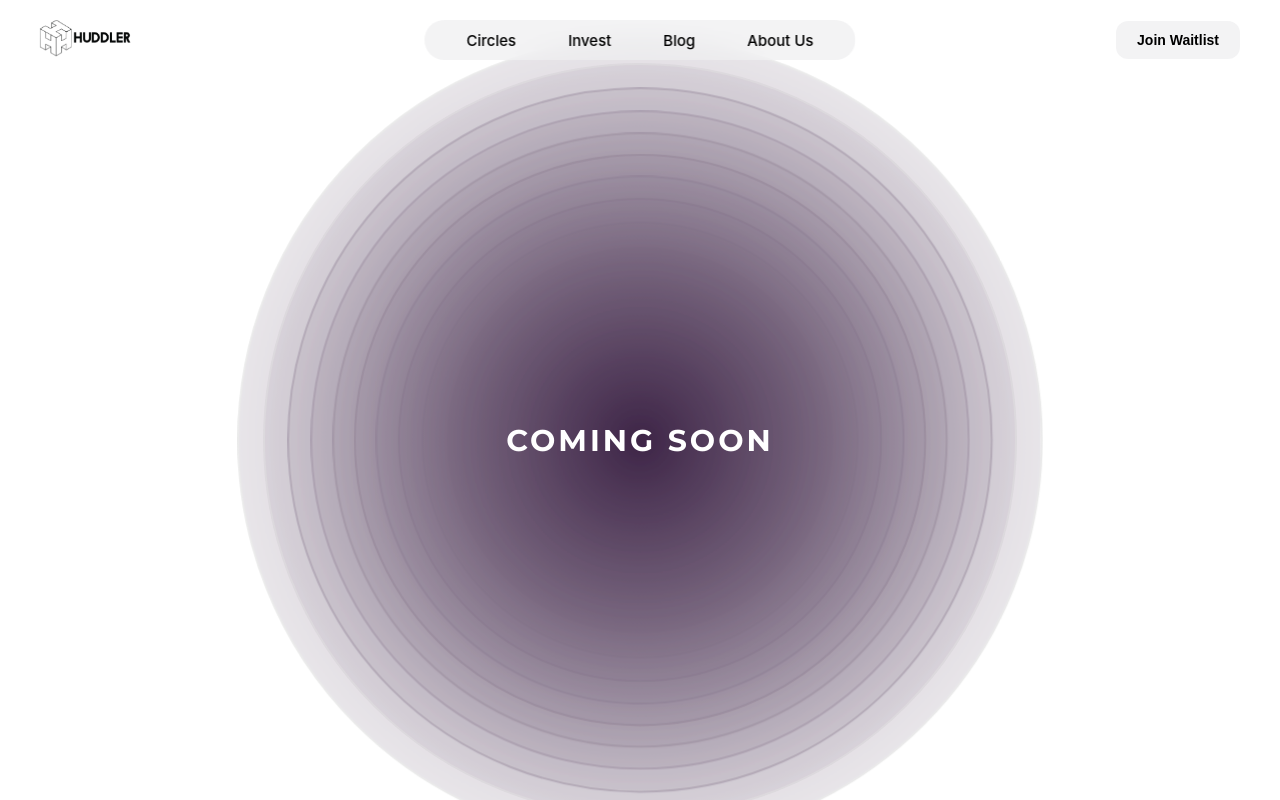
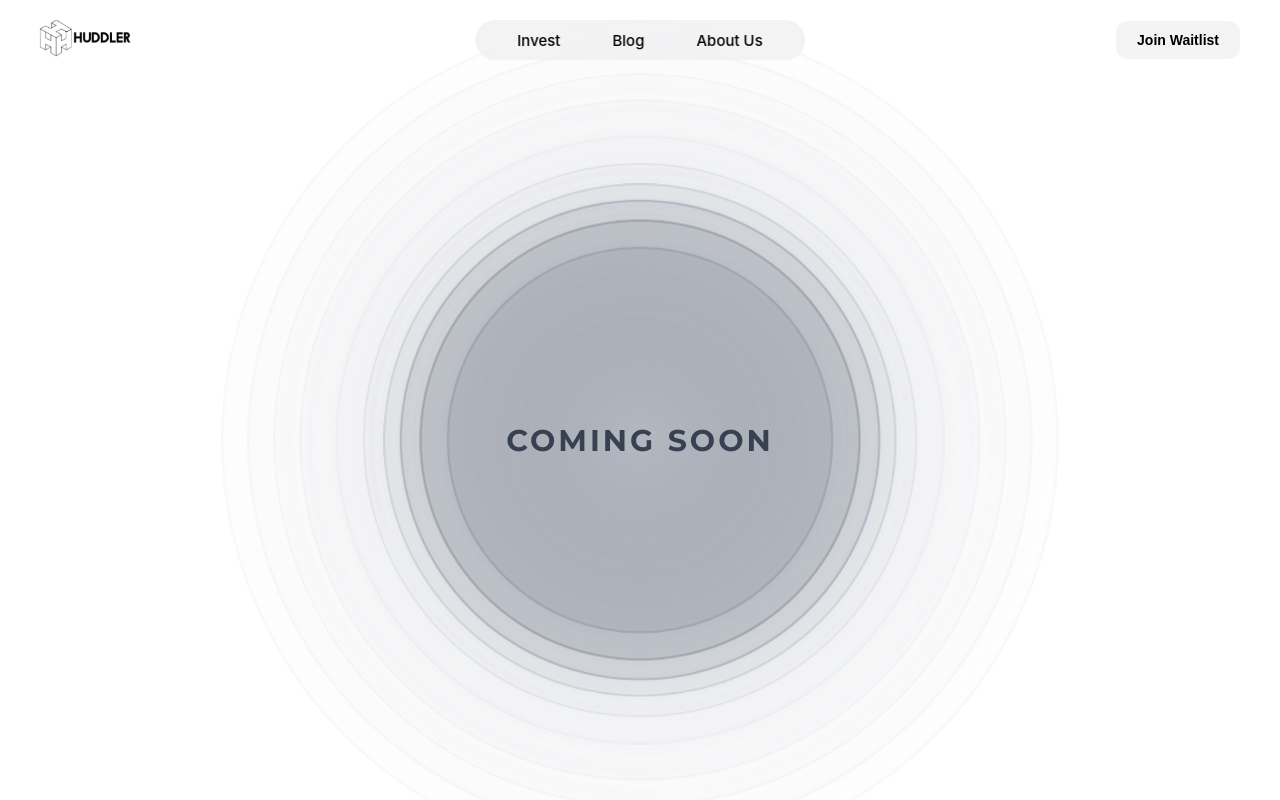
Before and after one commit to AryushiK/react-huddler-website, a React (Create React App) app: page /circles in a window 1280 px wide. Shown: the top 800 px of the page. Built offline with nearby package versions, Linux system fonts and the light colour scheme.

Commit message:
Added flip cards assets , new content in headings and paragraphs

```diff
--- a/src/navbar/navbar.css
+++ b/src/navbar/navbar.css
@@ -253,7 +253,7 @@
 }
 
 .nav-links li a:hover {
-  background-color: rgba(255, 255, 255, 0.1);
+  background-color: rgba(110, 109, 109, 0.1);
 }
 
 /* Hamburger for mobile */
@@ -284,7 +284,7 @@
     position: absolute;
     top: 60px;
     left: 0;
-    right: 0;
+
     padding: 20px;
   }
   .floating-navbar {
@@ -299,6 +299,9 @@
 
   .nav-links.show {
     display: flex;
+    background-color: white;
+    border: 1px solid black;
+    color: black;
   }
 
   .hamburger {
@@ -313,7 +316,7 @@
   .floating-navbar {
     position: absolute;
     left: 50%;
-    margin-left: 130px;
+    /* margin-left: 130px; */
     transform: translateX(-50%);
     background: transparent;
 
--- a/src/navbar/navbar.js
+++ b/src/navbar/navbar.js
@@ -50,7 +50,7 @@ function Navbar() {
             <nav className="floating-navbar">
                 <div className="navbar-links">
                     <ul className={`nav-links ${isMenuOpen ? 'show' : ''}`}>
-                        <li><Link to="/circles">Circles</Link></li>
+                        {/* <li><Link to="/circles">Circles</Link></li> */}
                         <li><Link to="/invest">Invest</Link></li>
                         <li><Link to="/blog">Blog</Link></li>
                         <li><Link to="/aboutus">About Us</Link></li>
--- a/src/pages/circles/circles.css
+++ b/src/pages/circles/circles.css
@@ -32,15 +32,15 @@
 
 /* Individual circle sizes, delays, gradients and borders */
 
-/* .circle-point5 {
+.circle-point5 {
   width: 350px;
   height: 350px;
   background: radial-gradient(
     circle,
-    #402749 0%,
-    rgba(255, 255, 255, 0.2) 100%
+    rgba(35, 45, 66, 1.1) 0%,
+    rgba(156, 163, 175, 0.4) 100%
   );
-  border: 2px solid #402749;
+  border: 2px solid rgba(35, 45, 66, 1);
   animation-delay: 0s;
 }
 .circle-1 {
@@ -146,117 +146,6 @@
   );
   border: 2px solid rgba(229, 231, 235, 0.4);
   animation-delay: 2.5s;
-} */
-.circle-point5 {
-  width: 350px;
-  height: 350px;
-  background: radial-gradient(circle, #402749 0%, rgba(64, 39, 73, 1) 100%);
-  border: 2px solid #402749;
-  animation-delay: 0s;
-}
-
-.circle-1 {
-  width: 400px;
-  height: 400px;
-  background: radial-gradient(
-    circle,
-    #402749 0%,
-    rgba(255, 255, 255, 0.25) 100%
-  );
-  border: 2px solid #402749;
-  animation-delay: 0.2s;
-}
-
-.circle-2 {
-  width: 450px;
-  height: 450px;
-  background: radial-gradient(
-    circle,
-    #402749 0%,
-    rgba(255, 255, 255, 0.3) 100%
-  );
-  border: 2px solid #402749;
-  animation-delay: 0.4s;
-}
-
-.circle-3 {
-  width: 500px;
-  height: 500px;
-  background: radial-gradient(
-    circle,
-    #402749 0%,
-    rgba(255, 255, 255, 0.35) 100%
-  );
-  border: 2px solid #402749;
-  animation-delay: 0.6s;
-}
-
-.circle-4 {
-  width: 550px;
-  height: 550px;
-  background: radial-gradient(
-    circle,
-    #402749 0%,
-    rgba(255, 255, 255, 0.4) 100%
-  );
-  border: 2px solid #402749;
-  animation-delay: 0.8s;
-}
-
-.circle-5 {
-  width: 600px;
-  height: 600px;
-  background: radial-gradient(
-    circle,
-    #402749 0%,
-    rgba(255, 255, 255, 0.5) 100%
-  );
-  border: 2px solid #402749;
-  animation-delay: 1s;
-}
-
-.circle-6 {
-  width: 650px;
-  height: 650px;
-  background: radial-gradient(
-    circle,
-    #402749 0%,
-    rgba(255, 255, 255, 0.6) 100%
-  );
-  border: 2px solid #402749;
-  animation-delay: 1.2s;
-}
-
-.circle-7 {
-  width: 700px;
-  height: 700px;
-  background: radial-gradient(
-    circle,
-    #402749 0%,
-    rgba(255, 255, 255, 0.7) 100%
-  );
-  border: 2px solid #402749;
-  animation-delay: 1.4s;
-}
-
-.circle-8 {
-  width: 750px;
-  height: 750px;
-  background: radial-gradient(
-    circle,
-    #402749 0%,
-    rgba(255, 255, 255, 0.85) 100%
-  );
-  border: 2px solid #ddd;
-  animation-delay: 1.6s;
-}
-
-.circle-9 {
-  width: 800px;
-  height: 800px;
-  background: radial-gradient(circle, #402749 0%, #ffffff 100%);
-  border: 2px solid #ccc;
-  animation-delay: 1.8s;
 }
 
 /* Center content styles */
@@ -269,7 +158,7 @@
 .coming-soon-text {
   font-size: 3rem;
   font-weight: 300;
-  color: #ffffff;
+  color: #374151;
   letter-spacing: 0.1em;
   margin: 0;
 }
@@ -290,7 +179,6 @@
 /* Responsive design */
 @media (min-width: 768px) {
   .coming-soon-text {
-    color: #ffffff;
     font-size: 30px;
     font-weight: 700;
     font-family: "Montserrat", sans-serif;
--- a/src/pages/home/home.css
+++ b/src/pages/home/home.css
@@ -701,7 +701,8 @@ p.fade-slide-in.delay-2 {
 
   /* Huddler Section Mobile */
   .huddler-section {
-    padding: 2rem 0.5rem;
+    padding: 0rem 0.5rem;
+    padding-bottom: 2rem;
   }
 
   .clicky-video {
--- a/src/pages/home/home.js
+++ b/src/pages/home/home.js
@@ -115,12 +115,12 @@ const Home = () => {
         wordSpans.forEach((span, index) => {
             ScrollTrigger.create({
                 trigger: section.querySelector(".animated-paragraph"),
-                start: `top+=${index * 55} bottom-=180`,
+                start: `top+=${index * 25} bottom-=180`,
                 end: `top+=${(index + 1) * 55} bottom-=10`,
                 scrub: true,
                 onEnter: () => {
                     gsap.to(span, {
-                        color: "#000", // dark black
+                        color: "#000",
                         duration: 0.1,
                         ease: "power1.out",
                     });
@@ -192,15 +192,14 @@ const Home = () => {
                 </h2>
 
                 <p className="animated-paragraph animated-paragraph-huddler">
-                    <span>We</span> <span>make</span> <span>it</span><br />
-                    <span>easy</span> <span>to</span> <span>grow</span><br />
-                    <span>wealth</span> <span>with</span> <span>people</span><br />
-                    <span>you</span> <span>trust,</span> <span>powered</span><br />
-                    <span>by</span> <span>smart</span> <span>tech,</span><br />
-                    <span>seamless</span> <span>structure,</span> <br /><span>and</span>
-                    <span>a</span> <span>setup</span><span>so</span><br />
-                    <span>smooth,</span> <span>it</span> <span>feels</span><br />
-                    <span>effortless.</span>
+                    <span>We</span><span>make</span><span>it</span><span>easy</span><br />
+                    <span>to</span><span>grow</span><span>wealth</span><br />
+                    <span>with</span><span>people</span><span>you</span><span>trust,</span><br />
+                    <span>powered</span><span>by</span><span>smart</span><span>tech,</span><br />
+                    <span>a</span><span>seamless</span><span>structure,</span><br />
+                    <span>and</span><span>a</span> <span>setup</span><span>so</span><span>smooth,</span><br />
+                    <span>it</span><span>feels</span><span>effortless.</span>
+
                 </p>
 
 
--- a/src/pages/invest/invest.css
+++ b/src/pages/invest/invest.css
@@ -107,7 +107,7 @@
   margin: 0 auto;
   padding: 60px 160px;
   background-color: #000;
-  padding-top: 290px;
+  padding-top: 350px;
 }
 .group-box {
   display: flex;
@@ -196,6 +196,7 @@
   cursor: pointer;
   color: black;
   font-family: "Montserrat", sans-serif;
+  text-align: center;
 }
 
 .card-front img {
@@ -203,9 +204,13 @@
   height: 100px;
   margin-bottom: 10px;
 }
+.card-front h3 {
+  text-align: center;
+}
 
 .card-back {
   transform: rotateY(180deg);
+  font-weight: 500;
 }
 
 .horizontal-scroll-container {
@@ -253,7 +258,7 @@
 
 .scroll-heading {
   font-family: "Montserrat", sans-serif;
-  font-size: 3rem;
+  font-size: 48px;
   color: black;
   text-align: center;
   margin-top: 130px;
@@ -263,7 +268,7 @@
 }
 
 .highlight {
-  color: #a78bfa;
+  color: #f26522;
 }
 
 .card-content {
@@ -316,12 +321,28 @@
   top: -40px; /* adjust as needed */
   left: 50%;
   transform: translateX(-50%);
-  color: white;
-  font-size: 24px;
+
+  color: #f97316;
+  font-size: 48px;
   font-weight: 600;
   z-index: 1;
   pointer-events: none;
   padding-top: 50px;
+}
+.invest-title-overlay-p {
+  font-family: "Montserrat", sans-serif;
+  position: absolute;
+  margin-top: 180px;
+  top: -40px; /* adjust as needed */
+  left: 28%;
+  transform: translateX(-18%);
+  text-align: center;
+  color: white;
+  font-size: 20px;
+  font-weight: 600;
+  z-index: 1;
+  pointer-events: none;
+  padding-top: 100px;
 }
 
 .first-line {
@@ -333,3 +354,151 @@
   font-weight: 700;
   text-transform: uppercase;
 }
+/* -------- MOBILE VIEW (max-width: 500px) --------- */
+@media (max-width: 500px) {
+  .invest-hero-section {
+    padding: 40px 20px;
+  }
+
+  .invest-hero-heading h2 {
+    font-size: 28px;
+    flex-direction: column;
+    gap: 6px;
+    margin-top: 30px;
+    margin-bottom: -50px;
+  }
+
+  .invest-huddler-logo {
+    height: 120px;
+    margin-top: -30px;
+  }
+  .invest-hero-image {
+    flex: none;
+    text-align: right;
+  }
+  .invest-hero-content {
+    flex-direction: column-reverse;
+    text-align: center;
+    gap: 40px;
+  }
+
+  .invest-hero-text {
+    margin: 0;
+    padding: 0 10px;
+  }
+
+  .invest-hero-text h2 {
+    font-size: 22px;
+    margin-bottom: 15px;
+  }
+
+  .invest-hero-text p {
+    font-size: 16px;
+  }
+
+  .invest-hero-image img {
+    width: 100%;
+    height: auto;
+    margin: 0 auto;
+  }
+
+  .scroll-heading {
+    font-size: 1.8rem;
+    margin-top: 80px;
+    margin-bottom: 0;
+    padding: 0 10px;
+  }
+
+  .scroll-wrapper {
+    flex-direction: column;
+    height: auto;
+  }
+
+  .scroll-cards {
+    flex-direction: column;
+    width: 100%;
+  }
+
+  .scroll-card {
+    flex: 0 0 auto;
+    padding: 1.5rem;
+    flex-direction: column;
+    gap: 1rem;
+  }
+
+  .scroll-card p {
+    margin: 0;
+    font-size: 16px;
+    text-align: center;
+  }
+
+  .scroll-card img {
+    width: 90%;
+    max-width: 300px;
+    height: auto;
+  }
+
+  .invest-cards-wrapper {
+    display: grid;
+    grid-template-columns: 1fr;
+    padding: 30px 20px;
+
+    margin-top: 90px;
+    margin-inline: 50px;
+  }
+
+  .card {
+    width: 100%;
+    min-height: 280px;
+    height: 280px; /* consistent height */
+  }
+
+  .card-inner {
+    height: 100%;
+  }
+
+  .card-front,
+  .card-back {
+    height: 180px;
+    width: 180px;
+  }
+
+  .card-front img {
+    width: 60px;
+    height: 60px;
+    margin-bottom: 10px;
+  }
+
+  .card-front h3,
+  .card-back p {
+    font-size: 16px;
+    text-align: center;
+    margin: 0;
+  }
+
+  .invest-title-overlay {
+    font-size: 16px;
+    top: -90px;
+    margin-left: 30px;
+  }
+
+  .group-icon1,
+  .group-icon2,
+  .group-icon3,
+  .group-icon4,
+  .group-icon5 {
+    width: 100%;
+    height: auto;
+    margin: 20px 0;
+  }
+
+  .first-line {
+    font-size: 18px;
+    margin-bottom: 20px;
+  }
+
+  .next-section {
+    padding: 20px;
+    text-align: center;
+  }
+}
--- a/src/pages/invest/invest.js
+++ b/src/pages/invest/invest.js
@@ -75,7 +75,7 @@ function Invest() {
             {/* Horizontal Scroll Section */}
             <section className="scroll-section" ref={sectionRef}>
                 <h2 className="scroll-heading">
-                    Investor-Focused <span className="highlight">Platform</span> Solutions
+                    Designed for Seamless <span className="highlight">Group</span> Investing
                 </h2>
 
                 <div className="scroll-wrapper" ref={containerRef}>
@@ -130,7 +130,8 @@ function Invest() {
             </section>
 
             <div className="invest-container dark-bg-section">
-                <h2 className="invest-title-overlay">Explore Our Investment Opportunities</h2>
+                <h2 className="invest-title-overlay">Premium Opportunities, No Longer Out of Reach</h2>
+                <p className="invest-title-overlay-p">We partner with leading investment providers to give your group structured, compliant access to exclusive investments  that go beyond what individuals can access alone</p>
 
                 <div className="invest-cards-wrapper">
                     <div className="card card-top card-1">
@@ -140,7 +141,7 @@ function Invest() {
                                 <h3>Real Estates</h3>
                             </div>
                             <div className="card-back">
-                                <p>More about Fixed Deposits</p>
+                                <p>Co-own real estate as a group with legal clarity, transparency, and full digital tracking</p>
                             </div>
                         </div>
                     </div>
@@ -148,11 +149,11 @@ function Invest() {
                     <div className="card card-top card-2">
                         <div className="card-inner">
                             <div className="card-front">
-                                <img src="/assets/images/portfolio-management-3.png" alt="AIF Icon" className="card-icon" />
-                                <h3>Mutual Funds</h3>
+                                <img src="/assets/images/private-equity.png" alt="AIF Icon" className="card-icon" />
+                                <h3>Private Equity</h3>
                             </div>
                             <div className="card-back">
-                                <p>More about Mutual Funds</p>
+                                <p>Access pre-IPO deals as a group with flexible exits and early-stage upside</p>
                             </div>
                         </div>
                     </div>
@@ -164,7 +165,7 @@ function Invest() {
                                 <h3>Hedge Funds</h3>
                             </div>
                             <div className="card-back">
-                                <p>More about Insurance</p>
+                                <p>Unlock group access to hedge funds traditionally reserved for institutions</p>
                             </div>
                         </div>
                     </div>
@@ -176,7 +177,7 @@ function Invest() {
                                 <h3>Portfolio Management Services</h3>
                             </div>
                             <div className="card-back">
-                                <p>More about PMS</p>
+                                <p>Access leading PMS offerings together with full transparency and expert oversight</p>
                             </div>
                         </div>
                     </div>
@@ -184,11 +185,11 @@ function Invest() {
                     <div className="card card-bottom card-5">
                         <div className="card-inner">
                             <div className="card-front">
-                                <img src="/assets/images/portfolio-management-3.png" alt="AIF Icon" className="card-icon" />
-                                <h3>Alternate Investments Funds</h3>
+                                <img src="/assets/images/AIFs.png" alt="AIF Icon" className="card-icon" />
+                                <h3>Other<br />Alternate Investments Funds</h3>
                             </div>
                             <div className="card-back">
-                                <p>More about AIF</p>
+                                <p>Invest in curated AIFs collectively, with professional management and compliant access</p>
                             </div>
                         </div>
                     </div>
```
Also changed, not shown: public/assets/images/AIFs.png (added), public/assets/images/private-equity.png (added).
